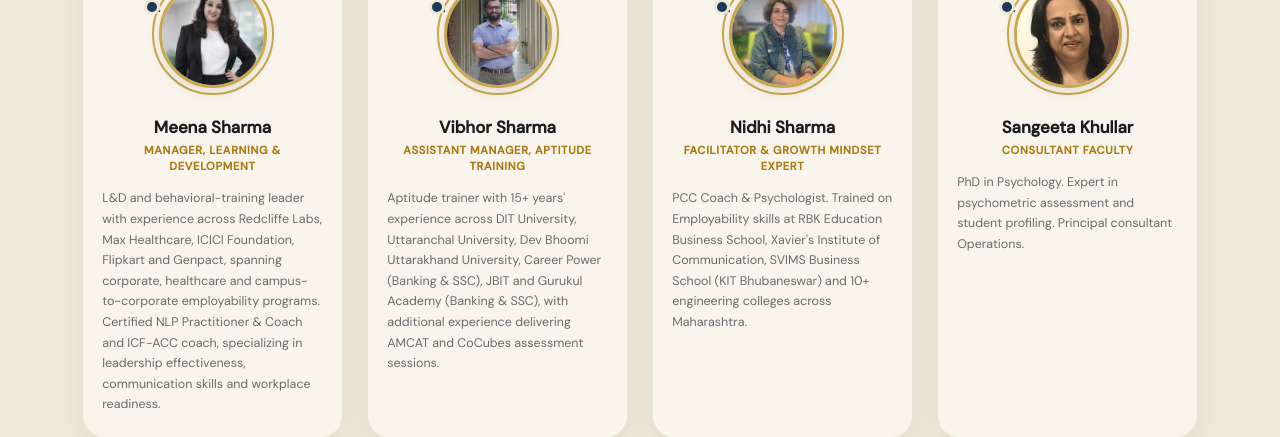
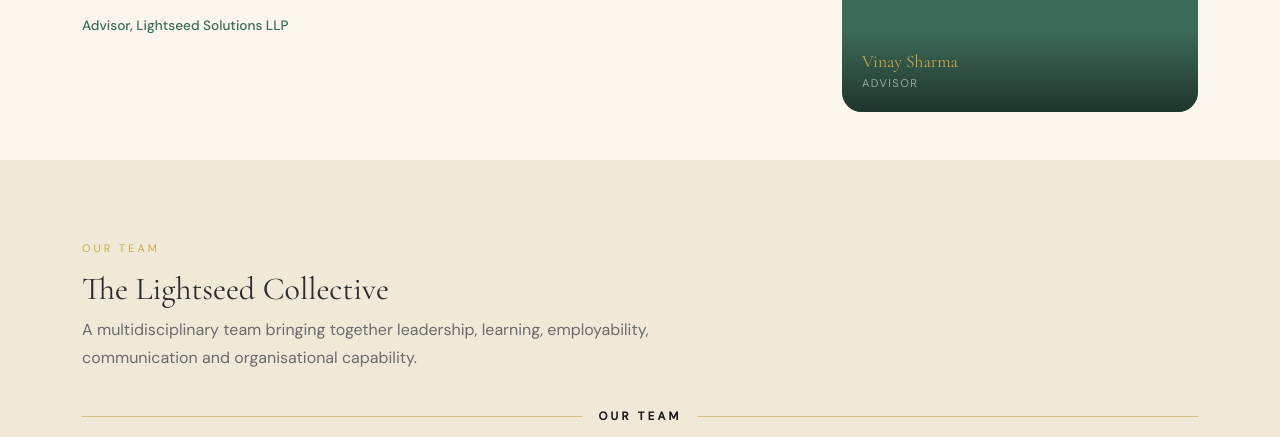
Before and after one commit to sanjoyghorai9933/lightspeed-app, a Flask app: page /about in a window 1280 px wide. Shown: the part 2971-3408 px from the top of the page. Run offline with Flask 3, Linux system fonts and the light colour scheme.

Commit message:
Add Vinay Sharma as Advisor after Atul Dhand

```diff
--- a/templates/about.html
+++ b/templates/about.html
@@ -117,6 +117,25 @@
         </div>
       </div>
     </div>
+
+    <div class="row g-5 align-items-center mt-5 pt-4" style="border-top:1px solid rgba(45,74,62,0.12);">
+      <div class="col-12 col-lg-8 order-lg-1" data-anim="fade-left">
+        <span class="section-eyebrow">Advisor</span>
+        <h2 style="font-size:clamp(1.6rem,2.6vw,2.1rem);margin-bottom:1.25rem;">Vinay Sharma</h2>
+        <p style="color:var(--ls-text-muted);line-height:1.8;font-size:0.9rem;margin-bottom:1rem;">An Army veteran, Vinay Sharma served in Army Air Defence for 24 years. His professional experience also spans Vedanta, Bharat Aluminium Company, GMR, Trident Group and DBS Global University.</p>
+        <p style="color:var(--ls-text-muted);line-height:1.8;font-size:0.9rem;margin-bottom:1rem;">Drawing on extensive experience across leadership roles, he brings strong expertise in strategy and operations.</p>
+        <p style="font-size:0.85rem;margin-top:1rem;color:var(--ls-green-mid);font-weight:500;">Advisor, Lightseed Solutions LLP</p>
+      </div>
+      <div class="col-12 col-lg-4 order-lg-2" data-anim="fade-right" data-delay="150">
+        <div class="ls-founder-portrait">
+          <img src="{{ url_for('static', filename='images/team/vinay-sharma.webp') }}" alt="Vinay Sharma, Advisor" loading="lazy" decoding="async">
+          <div class="ls-founder-caption">
+            <p class="text-gold serif mb-0" style="font-size:1.1rem;">Vinay Sharma</p>
+            <p style="color:rgba(250,246,238,0.55);font-size:0.7rem;letter-spacing:0.12em;text-transform:uppercase;margin:0;">Advisor</p>
+          </div>
+        </div>
+      </div>
+    </div>
   </div>
 </section>
 
```
